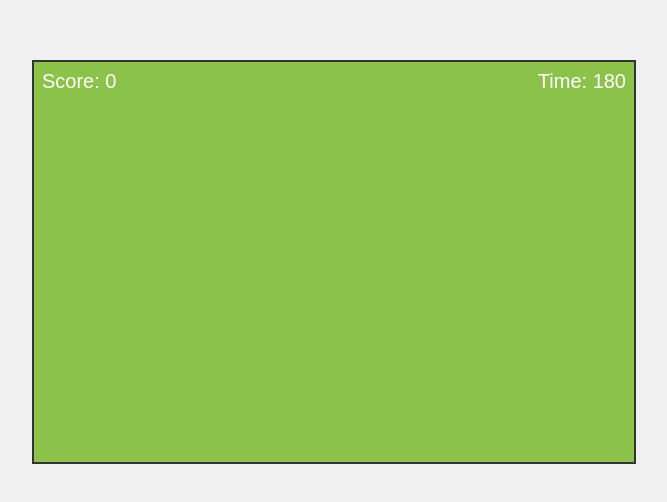
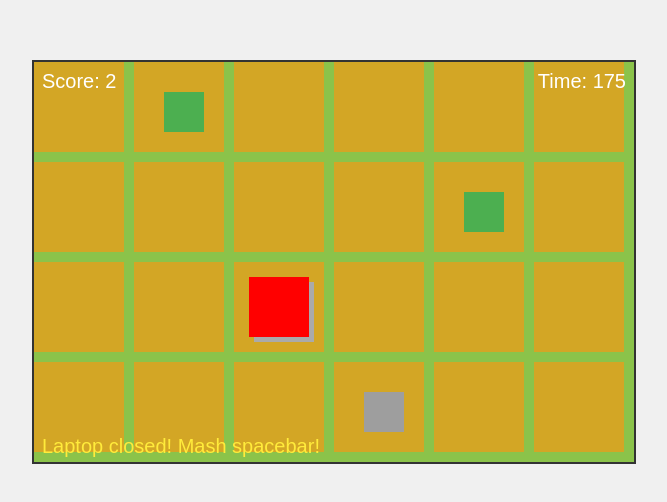
Before and after one commit to josh098900/laptop-survival-101, a plain HTML site: page index.html in a window 1280 px wide. Shown: the part 136-638 px from the top of the page, without its empty margins (306-973 px from the left). Drawn offline with Linux system fonts and the light colour scheme.

Commit message:
Added full game with movement, mashing, and distraction

```diff
--- a/game.js
+++ b/game.js
@@ -0,0 +1,160 @@
+// Get canvas and context
+const canvas = document.getElementById("gameCanvas");
+const ctx = canvas.getContext("2d");
+
+// Game state
+let game = {
+    player: { x: 2, y: 2, laptopOpen: true },
+    lecturer: { x: 0, y: 0, speed: 0.05 },
+    score: 0,
+    timeLeft: 180, // 3 minutes in seconds
+    desks: [],
+    gameOver: false,
+    npcs: [], // Other students
+    distractionCooldown: 0
+};
+
+// Grid settings
+const GRID_WIDTH = 6;
+const GRID_HEIGHT = 4;
+const TILE_SIZE = 100;
+
+// Initialize desks and NPCs
+for (let y = 0; y < GRID_HEIGHT; y++) {
+    game.desks[y] = [];
+    for (let x = 0; x < GRID_WIDTH; x++) {
+        game.desks[y][x] = { occupied: false, hasLaptop: false };
+    }
+}
+game.desks[game.player.y][game.player.x].occupied = true;
+
+// Add some NPC students with laptops
+game.npcs = [
+    { x: 1, y: 0, laptopOpen: true },
+    { x: 4, y: 1, laptopOpen: true },
+    { x: 3, y: 3, laptopOpen: false } // No laptop
+];
+game.npcs.forEach(npc => {
+    game.desks[npc.y][npc.x].occupied = true;
+    game.desks[npc.y][npc.x].hasLaptop = npc.laptopOpen;
+});
+
+// Draw the scene
+function drawScene() {
+    ctx.clearRect(0, 0, canvas.width, canvas.height);
+
+    // Draw desks
+    for (let y = 0; y < GRID_HEIGHT; y++) {
+        for (let x = 0; x < GRID_WIDTH; x++) {
+            ctx.fillStyle = "#d3a625"; // Desk color
+            ctx.fillRect(x * TILE_SIZE, y * TILE_SIZE, TILE_SIZE - 10, TILE_SIZE - 10);
+        }
+    }
+
+    // Draw NPCs
+    game.npcs.forEach(npc => {
+        ctx.fillStyle = npc.laptopOpen ? "#4caf50" : "#9e9e9e"; // Green if laptop, gray if not
+        ctx.fillRect(npc.x * TILE_SIZE + 30, npc.y * TILE_SIZE + 30, 40, 40);
+    });
+
+    // Draw player
+    ctx.fillStyle = game.player.laptopOpen ? "#00f" : "#aaa";
+    ctx.fillRect(game.player.x * TILE_SIZE + 20, game.player.y * TILE_SIZE + 20, 60, 60);
+
+    // Draw lecturer
+    ctx.fillStyle = "#f00";
+    ctx.fillRect(game.lecturer.x * TILE_SIZE + 20, game.lecturer.y * TILE_SIZE + 20, 60, 60);
+
+    // Update UI
+    document.getElementById("score").textContent = `Score: ${Math.floor(game.score)}`;
+    document.getElementById("time").textContent = `Time: ${Math.ceil(game.timeLeft)}`;
+}
+
+// Update game state
+function update() {
+    if (game.gameOver) return;
+
+    // Lecturer movement (chase player or distracted NPC)
+    let targetX = game.player.x;
+    let targetY = game.player.y;
+    if (game.distractionCooldown > 0) {
+        const distractedNPC = game.npcs.find(npc => npc.laptopOpen);
+        if (distractedNPC) {
+            targetX = distractedNPC.x;
+            targetY = distractedNPC.y;
+        }
+        game.distractionCooldown -= 1 / 60;
+        if (game.distractionCooldown <= 0) {
+            document.getElementById("message").textContent = "";
+        }
+    }
+    if (game.lecturer.x < targetX) game.lecturer.x += game.lecturer.speed;
+    if (game.lecturer.x > targetX) game.lecturer.x -= game.lecturer.speed;
+    if (game.lecturer.y < targetY) game.lecturer.y += game.lecturer.speed;
+    if (game.lecturer.y > targetY) game.lecturer.y -= game.lecturer.speed;
+
+    // Lecturer catches player
+    if (Math.abs(game.lecturer.x - game.player.x) < 0.5 && Math.abs(game.lecturer.y - game.player.y) < 0.5) {
+        if (game.player.laptopOpen) {
+            game.player.laptopOpen = false;
+            document.getElementById("message").textContent = "Laptop closed! Mash spacebar!";
+        }
+    }
+
+    // Score and time
+    if (game.player.laptopOpen) game.score += 0.1;
+    game.timeLeft -= 1 / 60;
+    if (game.timeLeft <= 0) {
+        game.gameOver = true;
+        document.getElementById("message").textContent = `Game Over! Score: ${Math.floor(game.score)}`;
+    }
+}
+
+// Player input
+let mashCount = 0;
+document.addEventListener("keydown", (e) => {
+    if (game.gameOver) return;
+
+    // Movement
+    let newX = game.player.x;
+    let newY = game.player.y;
+    if (e.key === "ArrowUp" && game.player.y > 0) newY--;
+    if (e.key === "ArrowDown" && game.player.y < GRID_HEIGHT - 1) newY++;
+    if (e.key === "ArrowLeft" && game.player.x > 0) newX--;
+    if (e.key === "ArrowRight" && game.player.x < GRID_WIDTH - 1) newX++;
+    if (!game.desks[newY][newX].occupied) {
+        game.desks[game.player.y][game.player.x].occupied = false;
+        game.player.x = newX;
+        game.player.y = newY;
+        game.desks[newY][newX].occupied = true;
+    }
+
+    // Mash to reopen
+    if (e.key === " " && !game.player.laptopOpen) {
+        mashCount++;
+        if (mashCount >= 5) {
+            game.player.laptopOpen = true;
+            mashCount = 0;
+            document.getElementById("message").textContent = "Laptop reopened!";
+        }
+    }
+
+    // Distraction (R key)
+    if (e.key === "r" && game.distractionCooldown <= 0) {
+        const npcWithLaptop = game.npcs.find(npc => npc.laptopOpen);
+        if (npcWithLaptop) {
+            game.distractionCooldown = 5; // 5-second distraction
+            document.getElementById("message").textContent = "Lecturer distracted!";
+        }
+    }
+});
+
+// Game loop
+function gameLoop() {
+    update();
+    drawScene();
+    requestAnimationFrame(gameLoop);
+}
+
+// Start game
+gameLoop();
--- a/index.html
+++ b/index.html
@@ -11,6 +11,7 @@
         <canvas id="gameCanvas" width="600" height="400"></canvas>
         <div id="score">Score: 0</div>
         <div id="time">Time: 180</div>
+        <div id="message"></div> <!-- Added for game messages -->
     </div>
     <script src="game.js"></script>
 </body>
--- a/styles.css
+++ b/styles.css
@@ -16,7 +16,7 @@ body {
     background-color: #8bc34a; /* Chalkboard green-ish */
 }
 
-#score, #time {
+#score, #time, #message {
     position: absolute;
     color: white;
     font-family: Arial, sans-serif;
@@ -32,3 +32,9 @@ body {
     top: 10px;
     right: 10px;
 }
+
+#message {
+    bottom: 10px;
+    left: 10px;
+    color: #ffeb3b; /* Yellow for visibility */
+}
```
